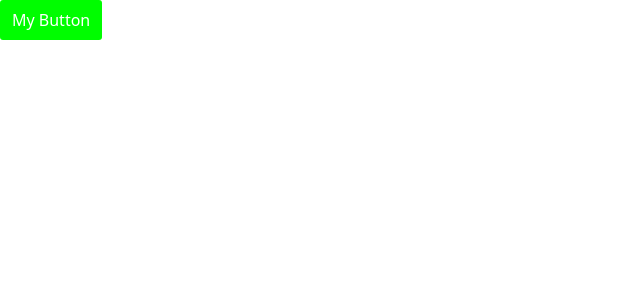
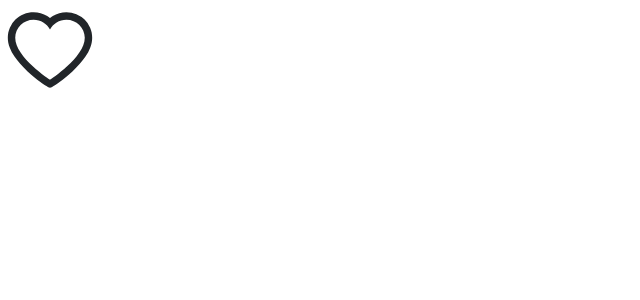
Before and after one commit to bobobubs/react_tutorial, a React (Vite) app: page / in a window 1280 px wide. Shown: the top 300 px of the page, without its empty margins (0-640 px from the left). Built offline with nearby package versions, Linux system fonts and the light colour scheme.

Commit message:
Building a Like Component

```diff
--- a/src/App.tsx
+++ b/src/App.tsx
@@ -4,17 +4,14 @@ import { useState } from "react";
 import Button from "./components/Button/Button";
 import Alert from "./components/Alert";
 import ListGroup from "./components/ListGroup";
+import Like from "./components/Like";
 
 function App() {
   const [alertVisible, setAlertVisibility] = useState(false);
   return (
-    <Button
-      onClick={() => {
-        console.log("Button was pressed");
-      }}
-    >
-      My Button
-    </Button>
+    <div>
+      <Like onClick={() => console.log("Clicked!")} />
+    </div>
   );
 }
 
--- /dev/null
+++ b/src/components/Like.tsx
@@ -0,0 +1,25 @@
+/** @format */
+import { useState } from "react";
+import { BsFillSuitHeartFill } from "react-icons/bs";
+import { AiOutlineHeart } from "react-icons/ai";
+
+interface Props {
+  onClick: () => void;
+}
+
+const Like = ({ onClick }: Props) => {
+  const [status, setStatus] = useState(false);
+
+  const toggle = () => {
+    setStatus(!status);
+    onClick();
+  };
+
+  if (status) {
+    return <BsFillSuitHeartFill color="#ff6b81" size={100} onClick={toggle} />;
+  } else {
+    return <AiOutlineHeart size={100} onClick={toggle} />;
+  }
+};
+
+export default Like;
```
